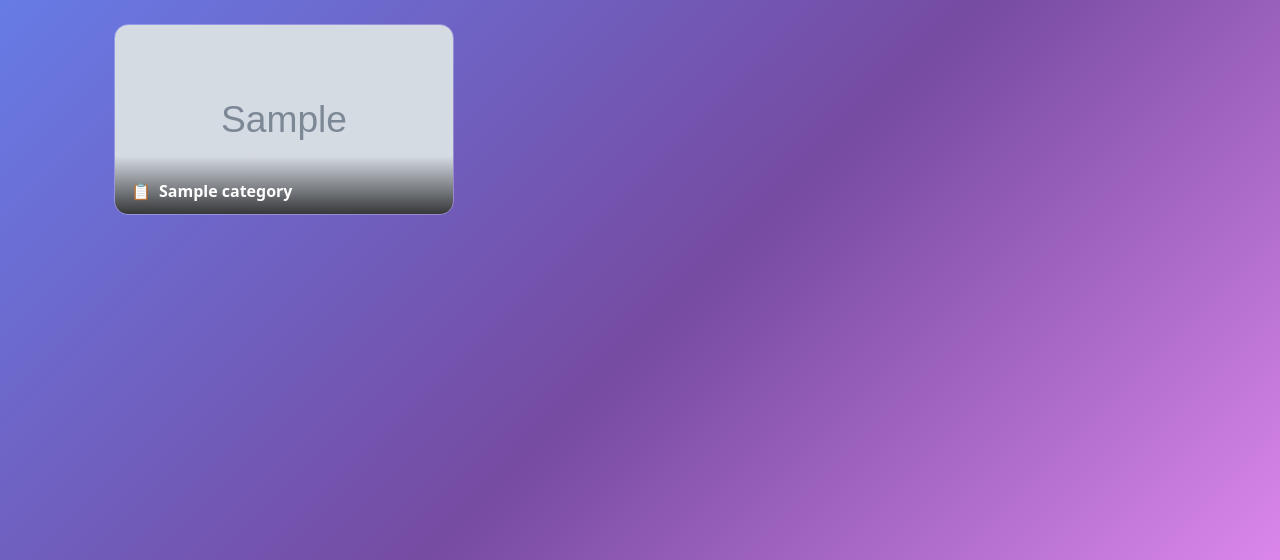
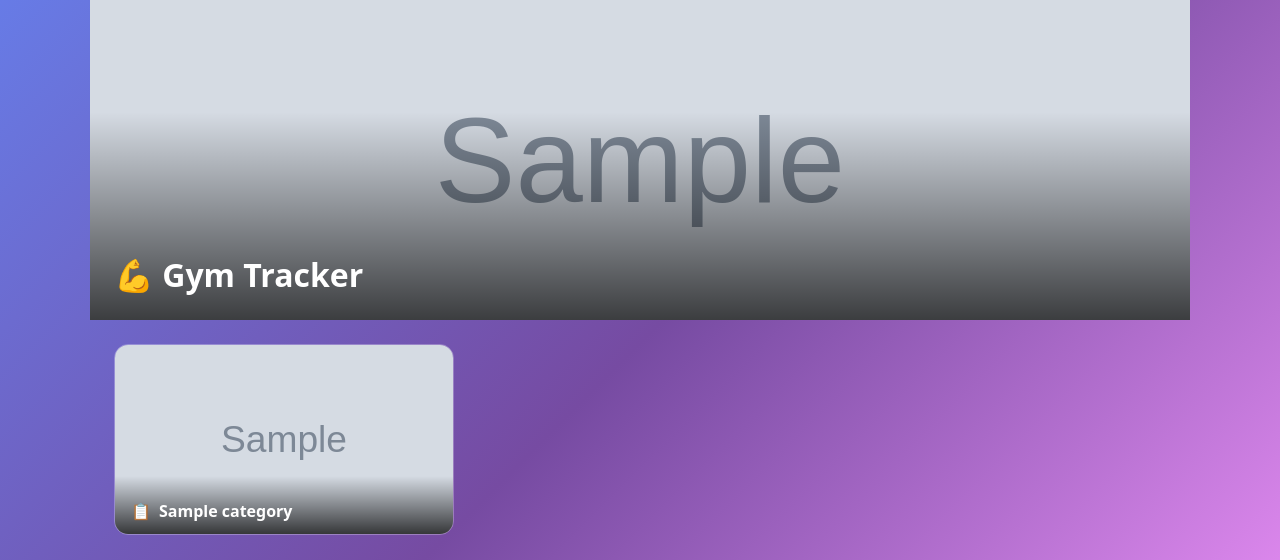
Before and after one commit to magicmyo/gym_tracker, a Django app: page / in a window 1280 px wide. Shown: the part 56-616 px from the top of the page. Run offline with Django 5.2, Linux system fonts and the light colour scheme; tables that the repository leaves empty hold one stand-in row (values such as "Sample post"); grey boxes marked "Sample" are stand-in pictures.

Commit message:
feat: home page hero banner with title overlay

```diff
--- a/static/css/main.css
+++ b/static/css/main.css
@@ -479,10 +479,35 @@ body.offline #offline-banner { display: block; }
 .flex-gap { display: flex; gap: 0.5rem; }
 .text-muted { color: var(--text-muted); }
 
+/* ── Home hero banner ── */
+.home-hero {
+  position: relative;
+  width: 100%;
+  max-width: 1100px;
+  margin: 0 auto;
+  aspect-ratio: 3 / 1;
+  max-height: 320px;
+  overflow: hidden;
+}
+.home-hero img { width: 100%; height: 100%; object-fit: cover; display: block; }
+.home-hero .hero-overlay {
+  position: absolute; inset: 0;
+  background: linear-gradient(transparent 35%, rgba(0,0,0,0.72));
+  display: flex; align-items: flex-end;
+  padding: 1.5rem;
+}
+.home-hero .hero-title {
+  color: #fff; font-size: 2rem; font-weight: 700;
+  display: flex; align-items: center; gap: 0.5rem;
+  font-family: var(--font-ui, system-ui, sans-serif);
+}
+
 /* ── Mobile ── */
 @media (max-width: 600px) {
   .grid { grid-template-columns: repeat(2, 1fr); gap: 0.6rem; padding: 0.75rem; }
   .nav-links a span { display: none; }
   .form-row { flex-direction: column; }
   .stats-grid { grid-template-columns: repeat(2, 1fr); }
+  .home-hero { aspect-ratio: 2 / 1; }
+  .home-hero .hero-title { font-size: 1.4rem; }
 }
--- a/templates/home.html
+++ b/templates/home.html
@@ -3,6 +3,14 @@
 {% block nav_home %}active{% endblock %}
 
 {% block content %}
+{% if pref.banner %}
+<div class="home-hero">
+  <img src="{{ pref.banner.url }}" alt="Gym Tracker banner">
+  <div class="hero-overlay">
+    <div class="hero-title">💪 Gym Tracker</div>
+  </div>
+</div>
+{% endif %}
 <div class="grid">
   {% for cat in categories %}
   <a href="{% url 'category_detail' cat.id %}" class="category-card">
```
